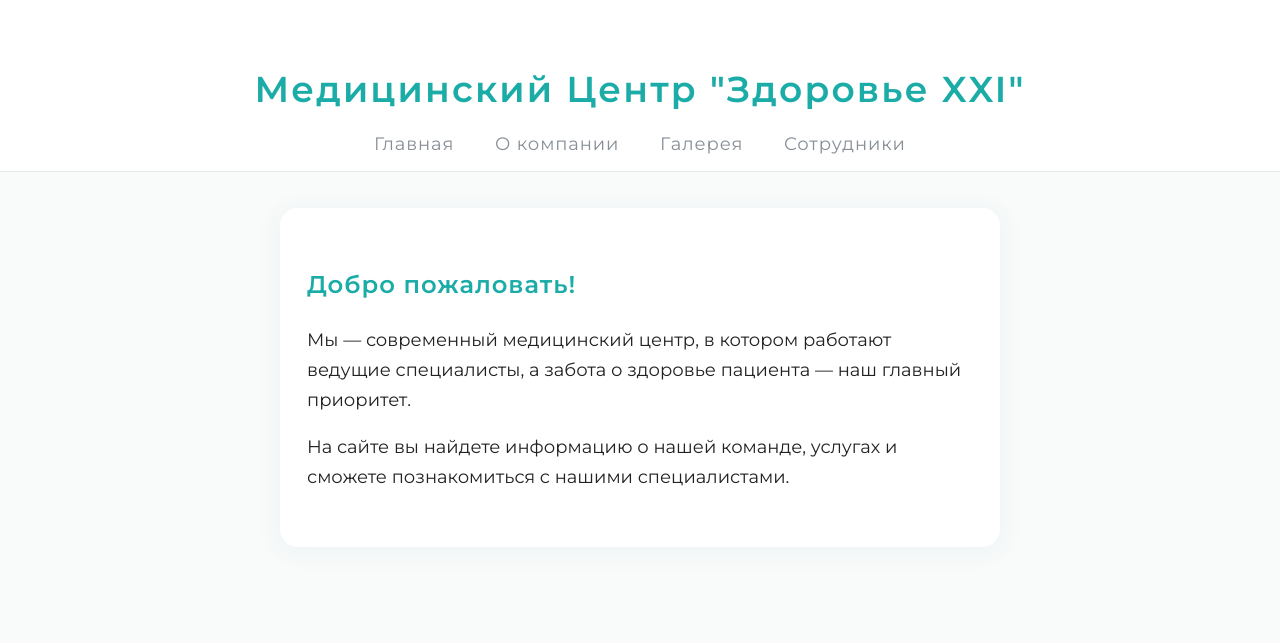
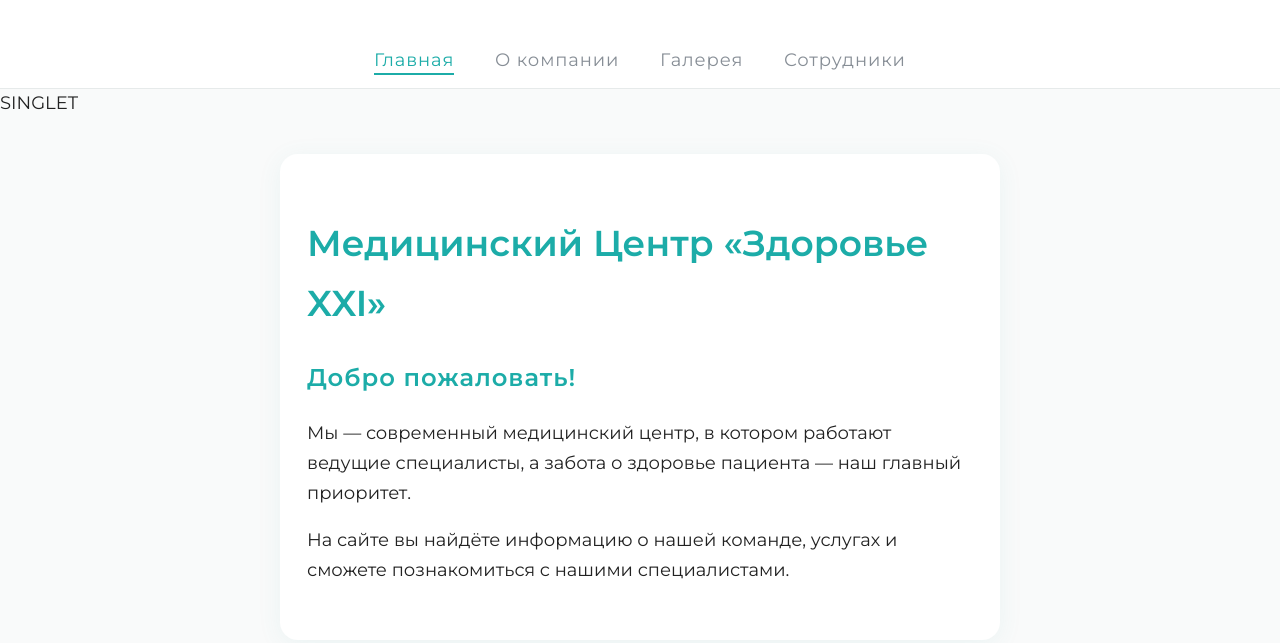
Before and after one commit to EABelyaevDuo/Singlet, a plain HTML site: page index.html in a window 1280 px wide. Drawn offline with Linux system fonts and the light colour scheme.

Commit message:
Update index.html

```diff
--- a/index.html
+++ b/index.html
@@ -3,22 +3,29 @@
 <head>
   <meta charset="UTF-8">
   <title>Медицинский Центр</title>
+  <!-- Основные стили -->
   <link rel="stylesheet" href="style.css">
+  <!-- Шрифт для логотипа -->
+  <link href="https://fonts.googleapis.com/css2?family=Bebas+Neue&display=swap" rel="stylesheet">
 </head>
 <body>
   <header>
-    <h1>Медицинский Центр "Здоровье XXI"</h1>
     <nav>
-      <a href="index.html">Главная</a>
+      <a href="index.html" class="active">Главная</a>
       <a href="about.html">О компании</a>
       <a href="gallery.html">Галерея</a>
       <a href="employee1.html">Сотрудники</a>
     </nav>
   </header>
+
+  <!-- Крупная шапка с логотипом -->
+  <div class="big-logo">SINGLET</div>
+
   <div class="container">
+    <h1>Медицинский Центр «Здоровье XXI»</h1>
     <h2>Добро пожаловать!</h2>
     <p>Мы — современный медицинский центр, в котором работают ведущие специалисты, а забота о здоровье пациента — наш главный приоритет.</p>
-    <p>На сайте вы найдете информацию о нашей команде, услугах и сможете познакомиться с нашими специалистами.</p>
+    <p>На сайте вы найдёте информацию о нашей команде, услугах и сможете познакомиться с нашими специалистами.</p>
   </div>
 </body>
 </html>
```
